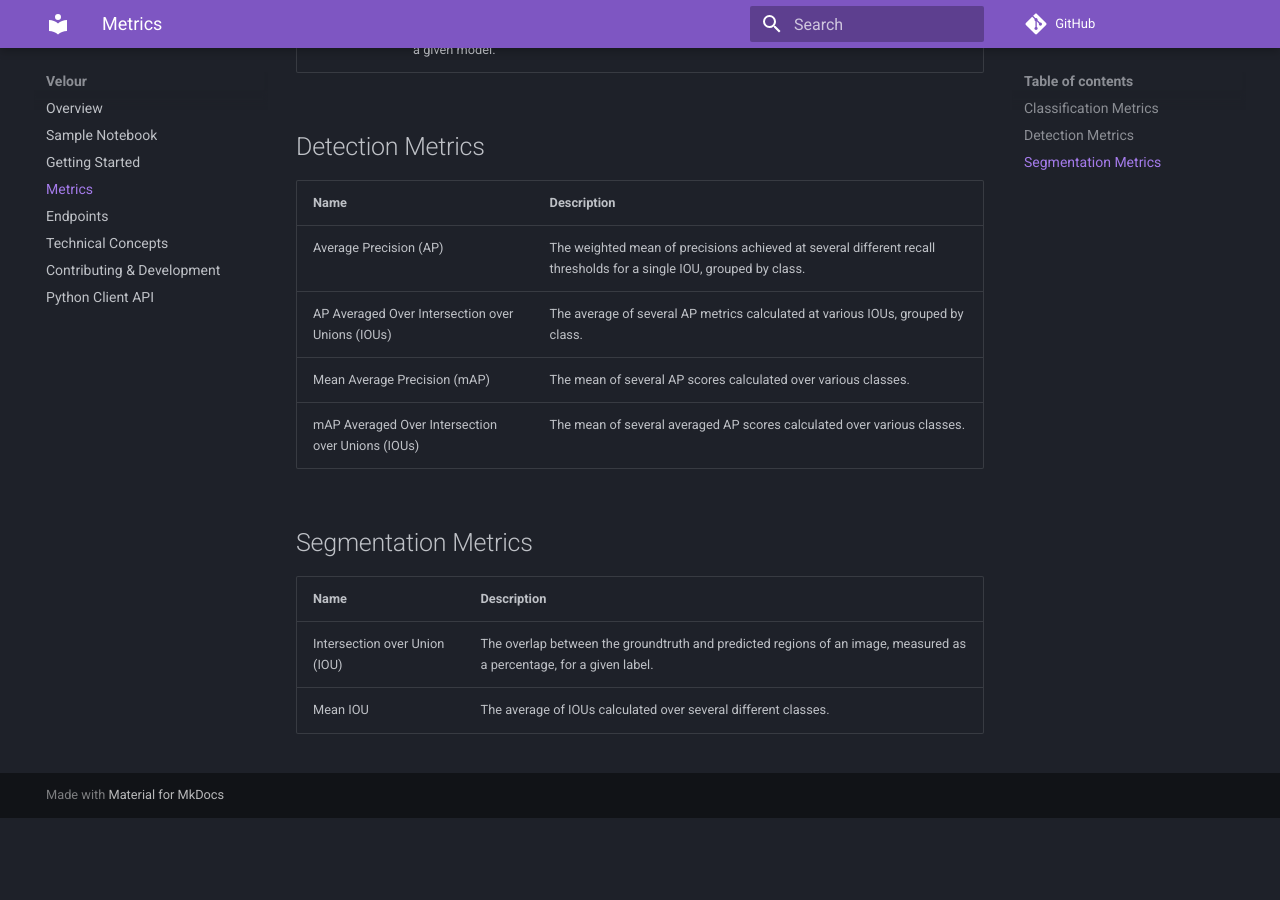
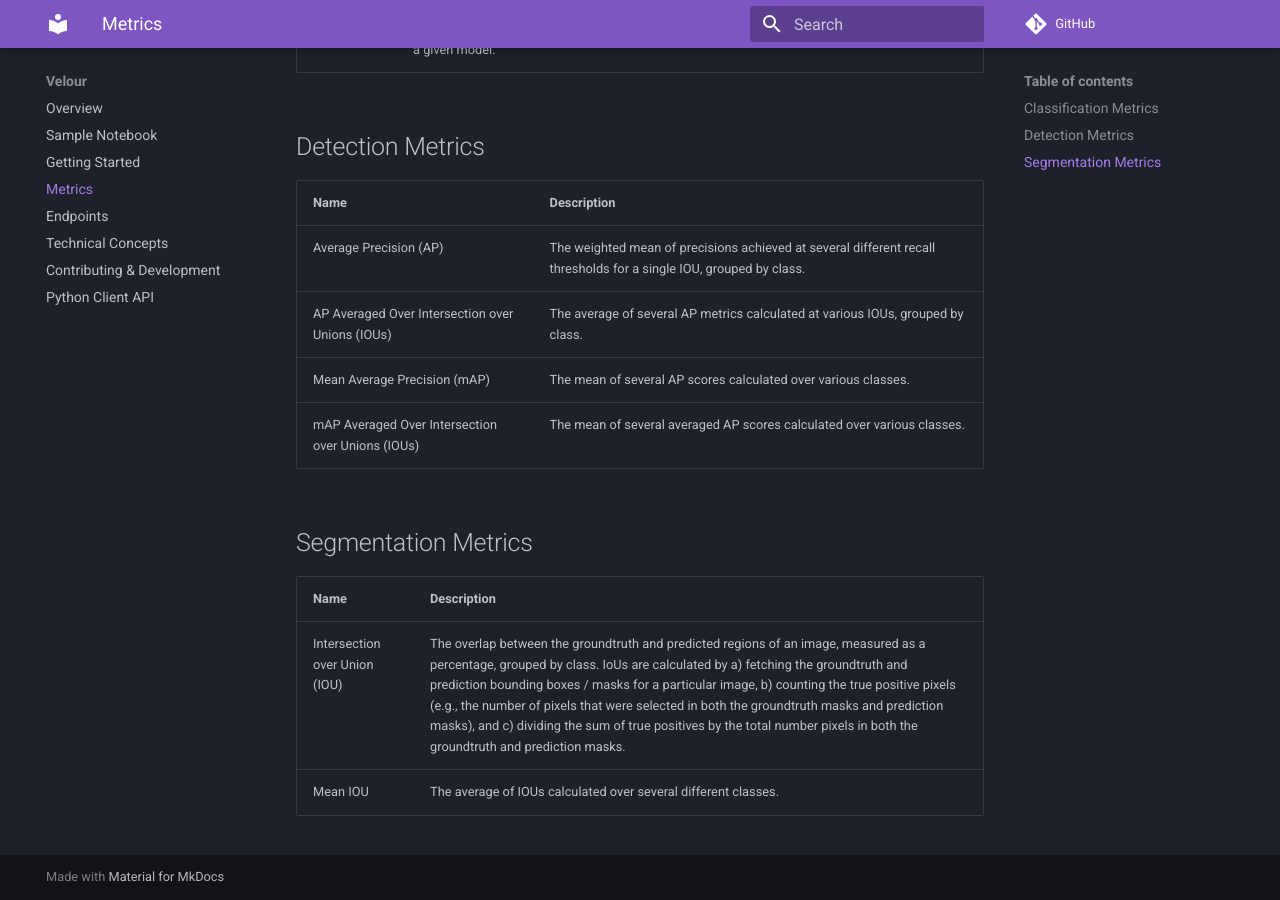
Before and after one commit to Striveworks/valor, an MkDocs documentation site: the page built from docs/metrics.md, in a window 1280 px wide and 900 px high, scrolled down 630 px. Built offline with MkDocs 1.6.1 and Material for MkDocs 9.7.7, drawn with Linux system fonts in a browser that asks for light colours; comment, search, counter and statistics services are not loaded; before the commit the page ends 1448 px from its top, so only the background shows below that.

Commit message:
add more flavor to iou

```diff
--- a/docs/metrics.md
+++ b/docs/metrics.md
@@ -24,5 +24,5 @@ On this page, we'll describe the various metrics that you can calculate using Ve
 
 | Name 	| Description 	|
 |---	|---	|
-| Intersection over Union (IOU) 	| The overlap between the groundtruth and predicted regions of an image, measured as a percentage, for a given label.  	|
+| Intersection over Union (IOU) 	| The overlap between the groundtruth and predicted regions of an image, measured as a percentage, grouped by class. IoUs are calculated by a) fetching the groundtruth and prediction bounding boxes / masks for a particular image, b) counting the true positive pixels (e.g., the number of pixels that were selected in both the groundtruth masks and prediction masks), and c) dividing the sum of true positives by the total number pixels in both the groundtruth and prediction masks. |
 | Mean IOU 	| The average of IOUs calculated over several different classes. 	|
```
